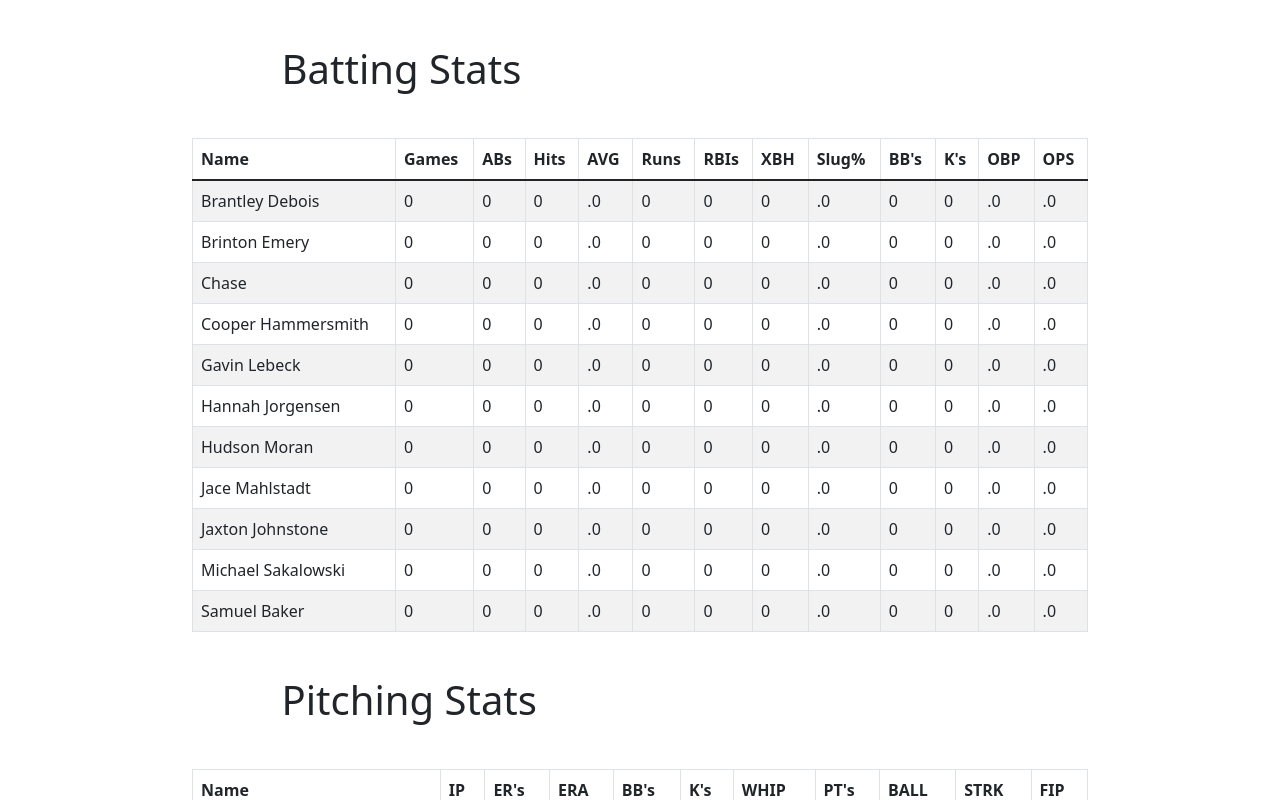
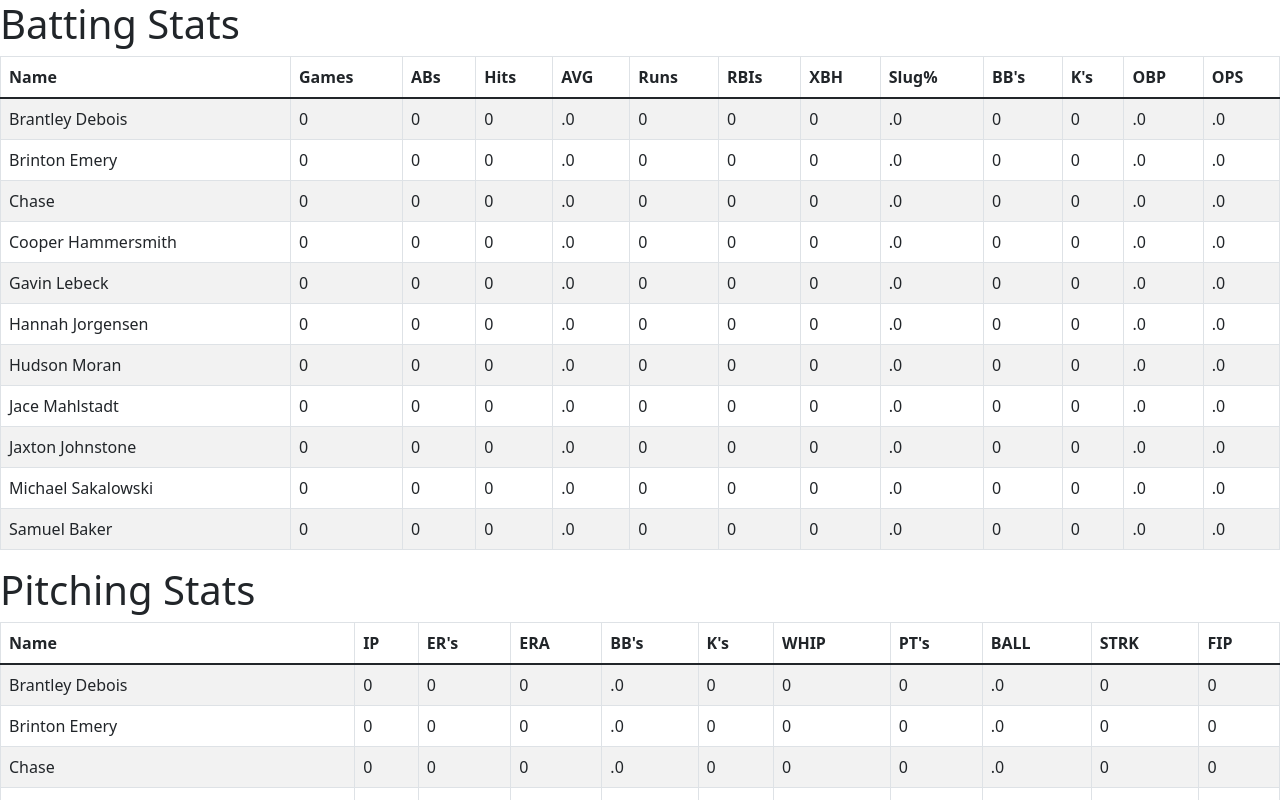
Before and after one commit to stevenpfaff/JHawk_Statsheet, a React (Create React App) app: page / in a window 1280 px wide. Shown: the top 800 px of the page. Built offline with nearby package versions, Linux system fonts and the light colour scheme; the HTML template or start-up script is replaced by a standard one.

Commit message:
changed players to functional component

```diff
--- a/src/components/Players/Players.js
+++ b/src/components/Players/Players.js
@@ -1,21 +1,12 @@
-import React, { Component } from 'react'
+import React from 'react'
 import { Table } from 'react-bootstrap'
 import players from '../../Data/players.json'
 
-class Players extends Component {
-    constructor(props) {
-        super(props);
-        this.state = {
-            players: [{
-
-            }]
-        }
-    }
-    render() {
+function Players() {
     return (
-            <div style={{ marginRight: "15%", marginLeft: "15%", marginBottom: "10%" }} >
+        <div>
             <meta name="viewport" content="width=device-width, initial-scale=1.0" />
-                <h1 style={{ marginRight: "10%", marginLeft: "10%", marginBottom: "5%", marginTop: "5%", fontFamily: "inherit" }}>Batting Stats</h1>
+            <h1>Batting Stats</h1>
             <Table striped bordered hover>
                 <thead>
                     <tr>
@@ -54,7 +45,7 @@ class Players extends Component {
                     ))}
                 </tbody>
             </Table>
-                <h1 style={{ marginRight: "10%", marginLeft: "10%", marginBottom: "5%", marginTop: "5%", fontFamily: "inherit" }}>Pitching Stats</h1>
+            <h1>Pitching Stats</h1>
             <Table striped bordered hover>
                 <thead>
                     <tr>
@@ -92,5 +83,4 @@ class Players extends Component {
         </div>
     );
 }
-}
 export default Players;
```
Lines whose indentation alone changed are shown as unchanged.
